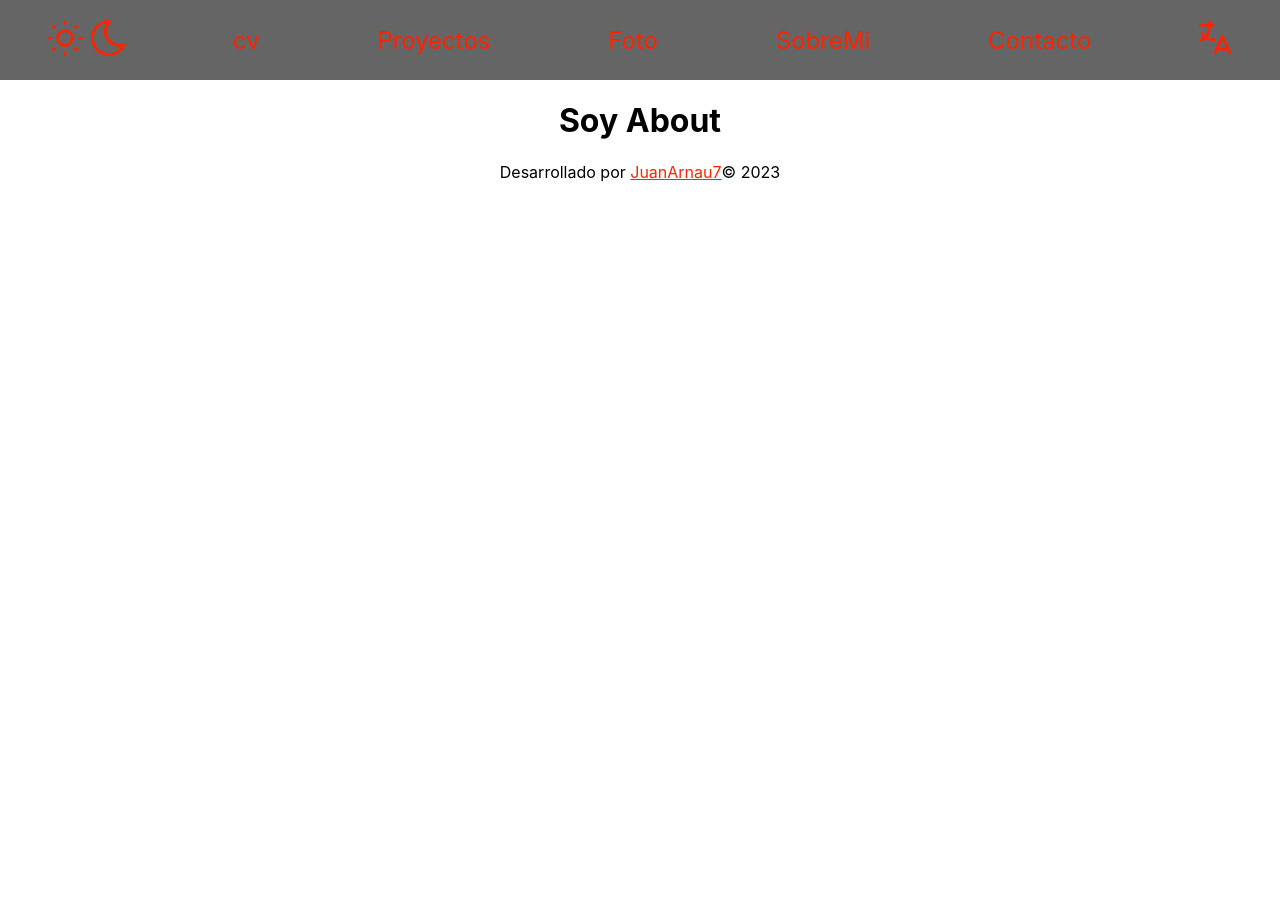
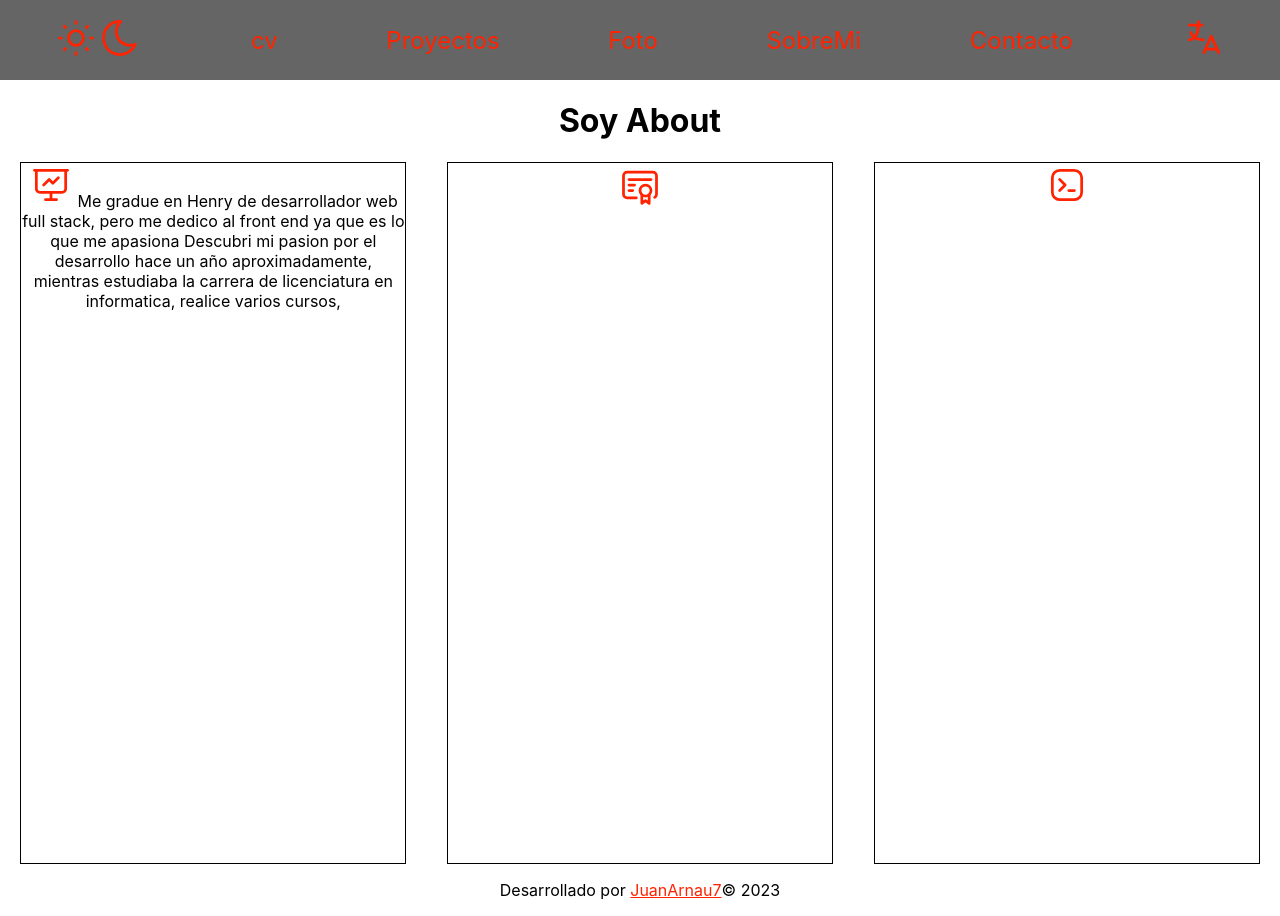
Before and after one commit to JuanArnau7/portfolio, a React (Create React App) app: page /About in a window 1280 px wide. Before the commit the page ends 800 px from the top, so only its background shows below. Built offline with nearby package versions, Linux system fonts and the light colour scheme.

Commit message:
avances en animaciones, botones

```diff
--- a/src/Components/About.jsx
+++ b/src/Components/About.jsx
@@ -3,7 +3,7 @@ import Footer from "./Footer";
 
 
 import NavBar from './NavBar'
-
+import styled from "styled-components";
 const About = () => {
 
 
@@ -12,9 +12,70 @@ const About = () => {
         <>
         <NavBar></NavBar>
             <h1>Soy About</h1>
+        <AboutContainer>
+
+            <div className="sobre">
+
+                <svg xmlns="http://www.w3.org/2000/svg" class="icon icon-tabler icon-tabler-presentation" width="44" height="44" viewBox="0 0 24 24" stroke-width="1.5" stroke="#ff2301" fill="none" stroke-linecap="round" stroke-linejoin="round">
+                <path stroke="none" d="M0 0h24v24H0z" fill="none"/>
+                <line x1="3" y1="4" x2="21" y2="4" />
+                <path d="M4 4v10a2 2 0 0 0 2 2h12a2 2 0 0 0 2 -2v-10" />
+                <line x1="12" y1="16" x2="12" y2="20" />
+                <line x1="9" y1="20" x2="15" y2="20" />
+                <path d="M8 12l3 -3l2 2l3 -3" />
+                </svg>
+                <span> Me gradue en Henry de desarrollador web full stack, pero me dedico al front end ya que es lo que me apasiona
+                Descubri mi pasion por el desarrollo hace un año aproximadamente, mientras estudiaba la carrera de licenciatura
+                en informatica, realice varios cursos, </span>
+            </div>
+
+            <div className="educacion">
+            <svg xmlns="http://www.w3.org/2000/svg" class="icon icon-tabler icon-tabler-certificate" width="44" height="44" viewBox="0 0 24 24" stroke-width="1.5" stroke="#ff2301" fill="none" stroke-linecap="round" stroke-linejoin="round">
+            <path stroke="none" d="M0 0h24v24H0z" fill="none"/>
+            <circle cx="15" cy="15" r="3" />
+            <path d="M13 17.5v4.5l2 -1.5l2 1.5v-4.5" />
+            <path d="M10 19h-5a2 2 0 0 1 -2 -2v-10c0 -1.1 .9 -2 2 -2h14a2 2 0 0 1 2 2v10a2 2 0 0 1 -1 1.73" />
+            <line x1="6" y1="9" x2="18" y2="9" />
+            <line x1="6" y1="12" x2="9" y2="12" />
+            <line x1="6" y1="15" x2="8" y2="15" />
+            </svg>
+            </div>
+
+            <div className="skills">
+            <svg xmlns="http://www.w3.org/2000/svg" class="icon icon-tabler icon-tabler-brand-tabler" width="44" height="44" viewBox="0 0 24 24" stroke-width="1.5" stroke="#ff2301" fill="none" stroke-linecap="round" stroke-linejoin="round">
+            <path stroke="none" d="M0 0h24v24H0z" fill="none"/>
+            <path d="M8 9l3 3l-3 3" />
+            <line x1="13" y1="15" x2="16" y2="15" />
+            <rect x="4" y="4" width="16" height="16" rx="4" />
+            </svg>
+
+            </div>
+
+        </AboutContainer>
         <Footer></Footer>
         </>
     )
 }
 
 export default About
+
+const AboutContainer = styled.nav`
+    display: flex;
+    justify-content: space-around;
+    .sobre{
+        border: 1px solid black;
+        width: 30%;
+        height: 700px;
+    }
+    .educacion{
+        border: 1px solid black;
+        width: 30%;
+        height: 700px;
+    }
+    .skills{
+        border: 1px solid black;
+        width: 30% ;
+        height: 700px;
+    }
+
+`
--- a/src/Components/LandingPage.jsx
+++ b/src/Components/LandingPage.jsx
@@ -75,6 +75,8 @@ background-color: white;
 a{
     padding: 1rem;
     margin: 1rem;
+    transition: transform 250ms, opacity 400ms;
+
 }
 .contNoA{
     display: flex;
@@ -83,4 +85,11 @@ a{
     align-items: center;
 }
 
+
+a:hover{
+    transform: scale(1.2);
+    opacity: 1;
+    /* background-color: whitesmoke; */
+    /* border-radius:50%; */
+}
 `
--- a/src/Components/NavBar.jsx
+++ b/src/Components/NavBar.jsx
@@ -26,21 +26,17 @@ const NavBar = () => {
 
             </p>
         </div>
-        <div className="aContainer">
-            <a href="">cv</a>
-        </div>
-        <div className="aContainer">
-            <a href="/Proyectos">Proyectos</a>
-        </div>
-        <div className="aContainer">
-            <a href="/">Foto</a>
-        </div>
-        <div className="aContainer">
-            <a href="/About">SobreMi</a>
-        </div>
-        <div className="aContainer">
-            <a href="/Contacto">Contacto</a>
-        </div>
+
+            <a className="direccionadores" href="">cv</a>
+
+            <a className="direccionadores" href="/Proyectos">Proyectos</a>
+
+            <a className="direccionadores" href="/">Foto</a>
+
+            <a className="direccionadores" href="/About">SobreMi</a>
+
+            <a className="direccionadores" href="/Contacto">Contacto</a>
+
         <div>
             <p className="botonesen"><svg xmlns="http://www.w3.org/2000/svg" class="icon icon-tabler icon-tabler-language" width="44" height="44" viewBox="0 0 24 24" stroke-width="1.5" stroke="#ff2301" fill="none" stroke-linecap="round" stroke-linejoin="round">
             <path stroke="none" d="M0 0h24v24H0z" fill="none"/>
@@ -62,26 +58,35 @@ export default NavBar
 const NavContainer = styled.nav `
     display: flex;
     justify-content: space-around;
-    flex-direction: row;
-    height: 100%;
-    width: 100%;
     align-items: center;
     background-color: #656565;
 
-a{
+.direccionadores{
+    font-size:1.5rem;
+    color: #ff2301;
+    position: relative;
     text-decoration: none;
-    color: #ff2301;
-    font-size:1.5rem;
+}
+
+.direccionadores::before {
+    content: '';
+    position: absolute;
+    width: 100%;
+    height: 4px;
+    border-radius: 4px;
+    background-color: #ff2301;
+    bottom: 0;
+    left: 0;
+    transform-origin: right;
+    transform: scaleX(0);
+    transition: transform .3s ease-in-out ;
+    }
+
+.direccionadores:hover::before {
+    transform-origin: left;
+    transform: scaleX(1);
 
 }
-.aContainer{
-    background-color: #656565;
 
-    margin:1rem;
-    height:100%;
-}
-a:active{
-    background-color:red;
-}
 
     `
--- a/src/Components/Proyectos.jsx
+++ b/src/Components/Proyectos.jsx
@@ -1,8 +1,11 @@
 import React from "react";
 import Footer from "./Footer";
+import NavBar from './NavBar'
 
+import pi from '../images/PI-Henry.png'
+import pf from '../images/PF-Henry.png'
+import styled from "styled-components";
 
-import NavBar from './NavBar'
 
 const Proyectos = () => {
 
@@ -11,14 +14,86 @@ const Proyectos = () => {
     return (
         <>
         <NavBar></NavBar>
-            <h1>Soy Proyectos</h1>
+            <h1>Proyectos</h1>
+        <ProyectosContainer>
 
-            <a href="#"><p></p></a>
-            <a href="#"><p></p></a>
-            <a href="#"><p></p></a>
+            <div className="contImgs">
+                <img src={pi} height="350px" className="imgs" alt="Proyect image not found"></img>
+                <span>Este proyecto fue desarrollado y diseñado por mi</span>
+                <div className="botonesContainer">
+                <a href="https://github.com/JuanArnau7/PI-Food">
+                    <svg xmlns="http://www.w3.org/2000/svg" class="icon icon-tabler icon-tabler-brand-github" width="44" height="44" viewBox="0 0 24 24" stroke-width="1.5" stroke="#ff2301" fill="none" stroke-linecap="round" stroke-linejoin="round">
+                    <path stroke="none" d="M0 0h24v24H0z" fill="none"/>
+                    <path d="M9 19c-4.3 1.4 -4.3 -2.5 -6 -3m12 5v-3.5c0 -1 .1 -1.4 -.5 -2c2.8 -.3 5.5 -1.4 5.5 -6a4.6 4.6 0 0 0 -1.3 -3.2a4.2 4.2 0 0 0 -.1 -3.2s-1.1 -.3 -3.5 1.3a12.3 12.3 0 0 0 -6.2 0c-2.4 -1.6 -3.5 -1.3 -3.5 -1.3a4.2 4.2 0 0 0 -.1 3.2a4.6 4.6 0 0 0 -1.3 3.2c0 4.6 2.7 5.7 5.5 6c-.6 .6 -.6 1.2 -.5 2v3.5" />
+                    </svg>
+                </a>
+                <a href="https://pi-front-six.vercel.app/">
+                    <svg xmlns="http://www.w3.org/2000/svg" class="icon icon-tabler icon-tabler-browser" width="44" height="44" viewBox="0 0 24 24" stroke-width="1.5" stroke="#ff2301" fill="none" stroke-linecap="round" stroke-linejoin="round">
+                    <path stroke="none" d="M0 0h24v24H0z" fill="none"/>
+                    <rect x="4" y="4" width="16" height="16" rx="1" />
+                    <line x1="4" y1="8" x2="20" y2="8" />
+                    <line x1="8" y1="4" x2="8" y2="8" />
+                    </svg>
+                </a>
+                </div>
+            </div>
+            <div className="contImgs">
+                <img src={pf} height="350px" className="imgs" alt="Proyect image not found"></img>
+                <span>Este proyecto fue desarrollado y diseñado en equipo</span>
+                <div className="botonesContainer">
+                <a href="https://github.com/JuanArnau7/HenryClient">
+                    <svg xmlns="http://www.w3.org/2000/svg" class="icon icon-tabler icon-tabler-brand-github" width="44" height="44" viewBox="0 0 24 24" stroke-width="1.5" stroke="#ff2301" fill="none" stroke-linecap="round" stroke-linejoin="round">
+                    <path stroke="none" d="M0 0h24v24H0z" fill="none"/>
+                    <path d="M9 19c-4.3 1.4 -4.3 -2.5 -6 -3m12 5v-3.5c0 -1 .1 -1.4 -.5 -2c2.8 -.3 5.5 -1.4 5.5 -6a4.6 4.6 0 0 0 -1.3 -3.2a4.2 4.2 0 0 0 -.1 -3.2s-1.1 -.3 -3.5 1.3a12.3 12.3 0 0 0 -6.2 0c-2.4 -1.6 -3.5 -1.3 -3.5 -1.3a4.2 4.2 0 0 0 -.1 3.2a4.6 4.6 0 0 0 -1.3 3.2c0 4.6 2.7 5.7 5.5 6c-.6 .6 -.6 1.2 -.5 2v3.5" />
+                    </svg>
+                </a>
+                <a href="https://main-henry-client.vercel.app/">
+                    <svg xmlns="http://www.w3.org/2000/svg" class="icon icon-tabler icon-tabler-browser" width="44" height="44" viewBox="0 0 24 24" stroke-width="1.5" stroke="#ff2301" fill="none" stroke-linecap="round" stroke-linejoin="round">
+                    <path stroke="none" d="M0 0h24v24H0z" fill="none"/>
+                    <rect x="4" y="4" width="16" height="16" rx="1" />
+                    <line x1="4" y1="8" x2="20" y2="8" />
+                    <line x1="8" y1="4" x2="8" y2="8" />
+                    </svg>
+                </a>
+                </div>
+
+            </div>
+        </ProyectosContainer>
         <Footer></Footer>
         </>
     )
 }
 
 export default Proyectos
+
+const ProyectosContainer = styled.nav `
+    display: flex;
+    align-items: center;
+    justify-content: center;
+    .contImgs{
+        margin: 15px;
+        padding: 10px;
+        border: 2px solid #ff2301;
+        display: flex;
+        flex-direction: column;
+        border-radius: 0.5rem;
+    }
+
+    .imgs{
+        border: 2px solid #ccc;
+    }
+
+    .botonesContainer{
+        display: flex;
+        justify-content: space-around;
+    }
+    .a{
+        transition: transform 250ms, opacity 400ms;
+
+    }
+    a:hover{
+        transform: scale(1.2);
+        opacity: 1;
+    }
+
+`
```
Also changed, not shown: src/images/PF-Henry.png (added), 1 other file (tests, documents, lock files or other folders).
